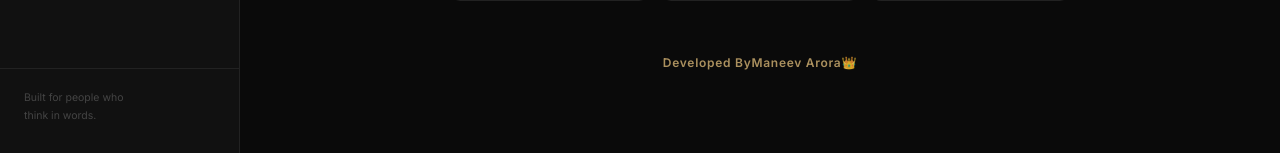
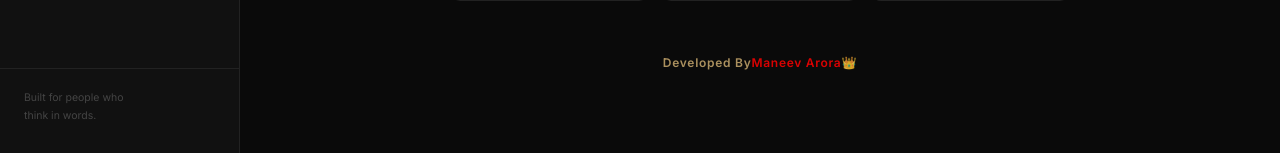
Before and after one commit to MANEEVAR1/Python-Projects, a Flask app: page / in a window 1280 px wide. Shown: the part 647-800 px from the top of the page. Run offline with Flask 3, Linux system fonts and the light colour scheme; some libraries are stand-ins or nearby versions; some web fonts are replaced.

Commit message:
Fixing Styles in List It Up Notes App

```diff
--- a/List_It_Up_NotesApp/templates/index.html
+++ b/List_It_Up_NotesApp/templates/index.html
@@ -1042,8 +1042,6 @@
     font-weight: 600;
     letter-spacing: 0.06em;
     color: var(--accent);
-    /*background: var(--bg-2);*/
-    /*border-top: 1px solid var(--border);*/
     z-index: 200;
     pointer-events: none;
     opacity: 0.85;
@@ -1051,7 +1049,7 @@
 
   #byline a{
     text-decoration: none;
-    color: var(--accent);
+    color: red;
   }
 
   /* On desktop the sidebar is 240px wide — keep byline flush right of it */
```
